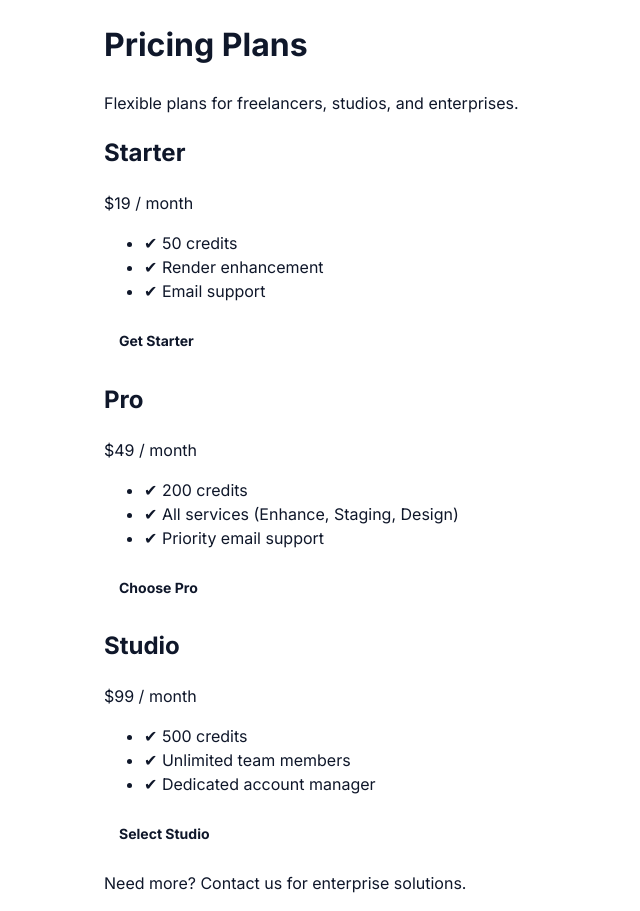
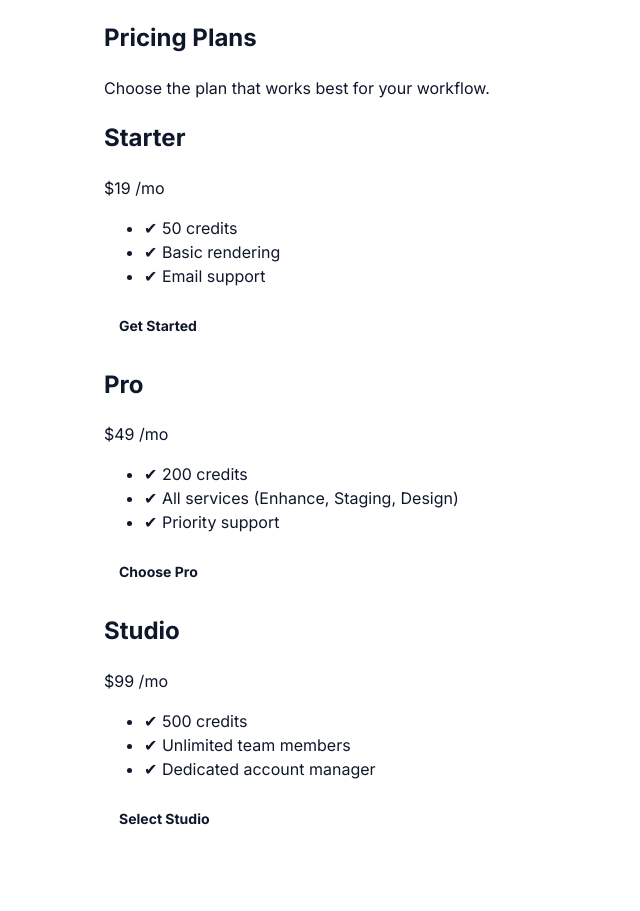
Before and after one commit to markgaughan75-maker/Test-3, a Next.js app: page /pricing in a window 1280 px wide. Shown: the whole page, without its empty margins (0-640 px from the left). After the commit the page ends 840 px from the top, so only its background shows below. Built offline with nearby package versions, Linux system fonts and the light colour scheme.

Commit message:
Update pricing.js

```diff
--- a/pages/pricing.js
+++ b/pages/pricing.js
@@ -1,47 +1,48 @@
+// pages/pricing.js
 import React from "react";
 
 export default function Pricing() {
   return (
-    <main className="container pricing-page">
-      <h1>Pricing Plans</h1>
-      <p className="intro">Flexible plans for freelancers, studios, and enterprises.</p>
+    <main className="container">
+      <section className="pricing-intro">
+        <h1>Pricing Plans</h1>
+        <p>Choose the plan that works best for your workflow.</p>
+      </section>
 
-      <div className="pricing-grid">
+      <section className="pricing-grid">
         <div className="plan">
           <h2>Starter</h2>
-          <p className="price">$19 / month</p>
+          <p className="price">$19 <span>/mo</span></p>
           <ul>
             <li>✔ 50 credits</li>
-            <li>✔ Render enhancement</li>
+            <li>✔ Basic rendering</li>
             <li>✔ Email support</li>
           </ul>
-          <a href="/checkout?plan=starter&period=monthly" className="btn">Get Starter</a>
+          <a href="/checkout?plan=starter" className="btn">Get Started</a>
         </div>
 
         <div className="plan featured">
           <h2>Pro</h2>
-          <p className="price">$49 / month</p>
+          <p className="price">$49 <span>/mo</span></p>
           <ul>
             <li>✔ 200 credits</li>
             <li>✔ All services (Enhance, Staging, Design)</li>
-            <li>✔ Priority email support</li>
+            <li>✔ Priority support</li>
           </ul>
-          <a href="/checkout?plan=pro&period=monthly" className="btn">Choose Pro</a>
+          <a href="/checkout?plan=pro" className="btn">Choose Pro</a>
         </div>
 
         <div className="plan">
           <h2>Studio</h2>
-          <p className="price">$99 / month</p>
+          <p className="price">$99 <span>/mo</span></p>
           <ul>
             <li>✔ 500 credits</li>
             <li>✔ Unlimited team members</li>
             <li>✔ Dedicated account manager</li>
           </ul>
-          <a href="/checkout?plan=studio&period=monthly" className="btn">Select Studio</a>
+          <a href="/checkout?plan=studio" className="btn">Select Studio</a>
         </div>
-      </div>
-
-      <p className="note">Need more? <a href="/contact">Contact us</a> for enterprise solutions.</p>
+      </section>
     </main>
   );
 }
```
